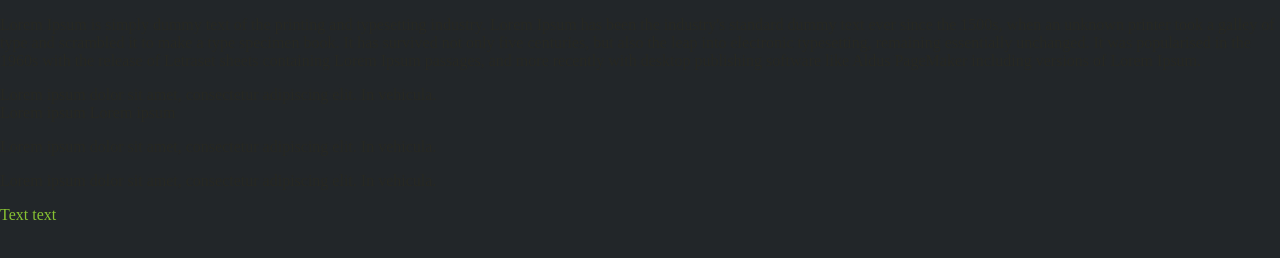
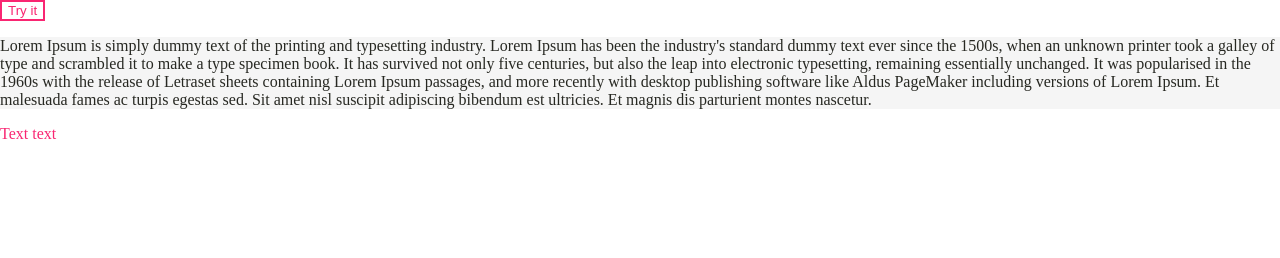
Before and after one commit to estellabuka/portfolio, a website: page markup/index.html in a window 1280 px wide. Drawn offline with Linux system fonts and the light colour scheme.

Commit message:
btn toggle

```diff
--- a/markup/index.html
+++ b/markup/index.html
@@ -5,15 +5,18 @@
         <meta charset = "utf-8">
         <link rel="stylesheet" href="css/style.min.css">
     </head>
-    <body class="dark-theme">
-    	<p>Lorem Ipsum is simply dummy text of the printing and typesetting industry. Lorem Ipsum has been the industry's standard dummy text ever since the 1500s, when an unknown printer took a galley of type and scrambled it to make a type specimen book. It has survived not only five centuries, but also the leap into electronic typesetting, remaining essentially unchanged. It was popularised in the 1960s with the release of Letraset sheets containing Lorem Ipsum passages, and more recently with desktop publishing software like Aldus PageMaker including versions of Lorem Ipsum.</p>
-	  <div>Lorem ipsum dolor sit amet, consectetur adipiscing elit. In vehicula.</div>
-	  <span class="text-blue">Lorem ipsum</span>
-	  <span>Lorem ipsum</span>
-	  <p>Lorem ipsum dolor sit amet, consectetur adipiscing elit. In vehicula.</p>
-	  <p class="text-blue">Lorem ipsum dolor sit amet, consectetur adipiscing elit. In vehicula.</p>
-	  <div>
-	    <span class="brand">Text text</span>
-	  </div>
+    <body id="body">
+    	<button onclick="darkToggle()" class="btn">Try it</button>
+		<div class="box">
+	    	<p class="en">Lorem Ipsum is simply dummy text of the printing and typesetting industry. Lorem Ipsum has been the industry's standard dummy text ever since the 1500s, when an unknown printer took a galley of type and scrambled it to make a type specimen book. It has survived not only five centuries, but also the leap into electronic typesetting, remaining essentially unchanged. It was popularised in the 1960s with the release of Letraset sheets containing Lorem Ipsum passages, and more recently with desktop publishing software like Aldus PageMaker including versions of Lorem Ipsum. Et malesuada fames ac turpis egestas sed. Sit amet nisl suscipit adipiscing bibendum est ultricies. Et magnis dis parturient montes nascetur.</p>
+	    	<p class="ua">Фраза “Lorem ipsum” походить із трактату Цицерона de Finibus Bonorum et Malorum (Про межі добра та зла). Перекручену фразу “Lorem ipsum …” узято з тексту “Neque porro quisquam est qui dolorem ipsum quia dolor sit amet, consectetur, adipisci velit …”, що переводиться як “Ніхто не любить свій біль, ніхто не шукає його й ніхто не хоче його мати. Просто тому, що це біль…”. Це макетний текст, який використовувався з 1500-х років як заповнювач контенту. Замість того, щоб писати “свій контент” знову і знову, lorem ipsum забезпечує напів-нормальний розподіл слів і літер. Він використовується багатьма редакторами веб-сторінок в якості тексту за замовчуванням для моделей сайтів.</p>
+		</div>
+		<span class="brand">Text text</span>
+		<script>
+			function darkToggle() {
+			   var element = document.getElementById("body");
+			   element.classList.toggle("dark-theme");
+			}
+		</script>
 	</body>
 </html>
--- a/source/scss/style.scss
+++ b/source/scss/style.scss
@@ -1,6 +1,7 @@
 $bg-color: #fff;
 $text-color: #272822;
 $brand-color: #F92672;
+$bg-content: #F5F5F5;
 
 
 $bg-color-dark: #222629;
@@ -12,13 +13,35 @@ body {
 	background: $bg-color;
 	color: $text-color;
 }
+.btn {
+	border: 2px solid $brand-color;
+	color: $brand-color;
+	background: none;
+	outline: none;
+}
+.box {
+	background: $bg-content;
+}
 .brand {
 	color: $brand-color;
+}
+.ua {
+	display: none;
 }
 
 .dark-theme {
 	background: $bg-color-dark;
+	.btn {
+		border: 2px solid $brand-color-dark;
+		color: $brand-color-dark;
+	}
 	.brand {
 		color: $brand-color-dark;
 	}
+	.en {
+		display: none;
+	}
+	.ua {
+		display: block;
+	}
 }
```
Also changed, not shown: markup/css/style.min.css.
